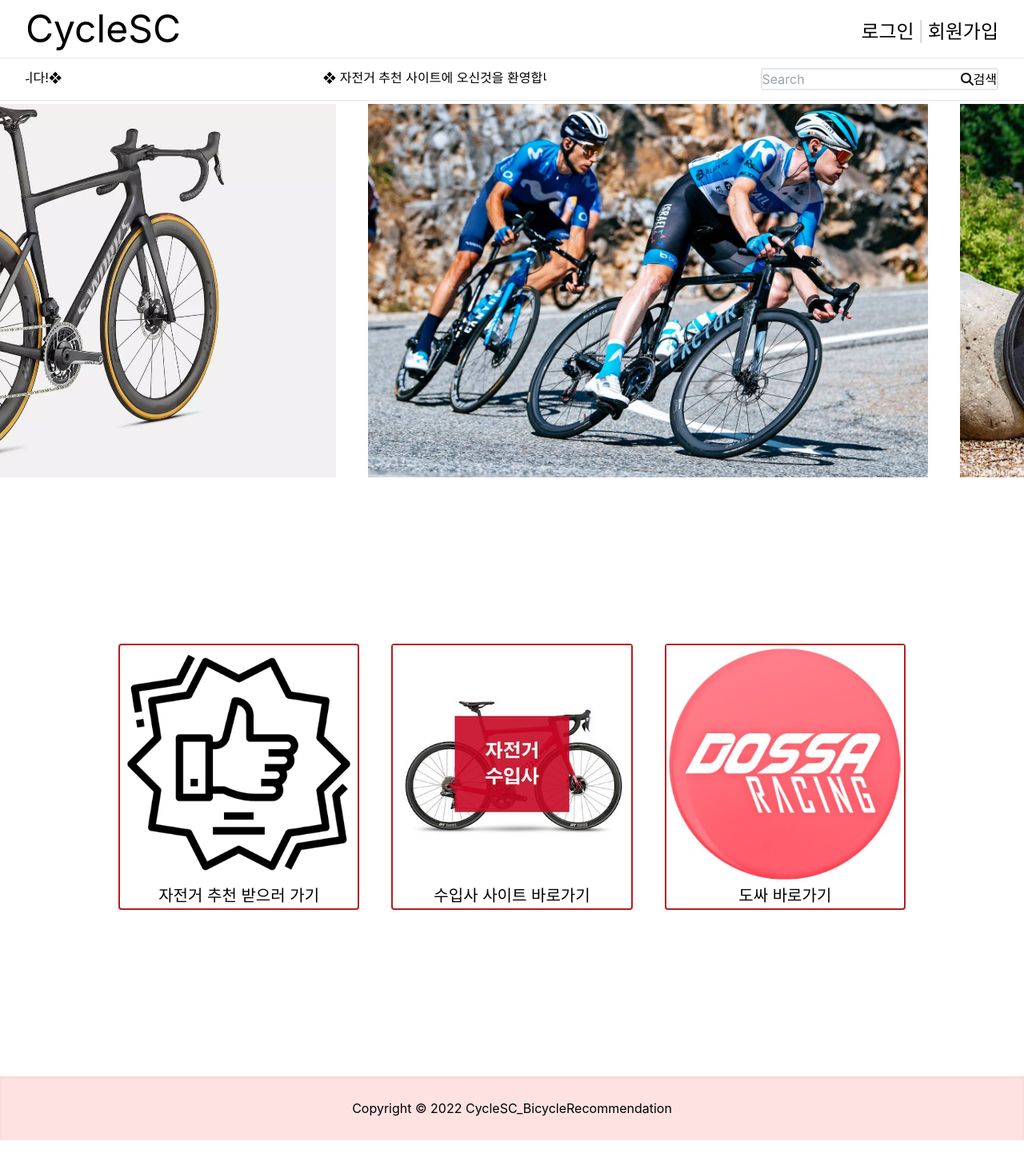
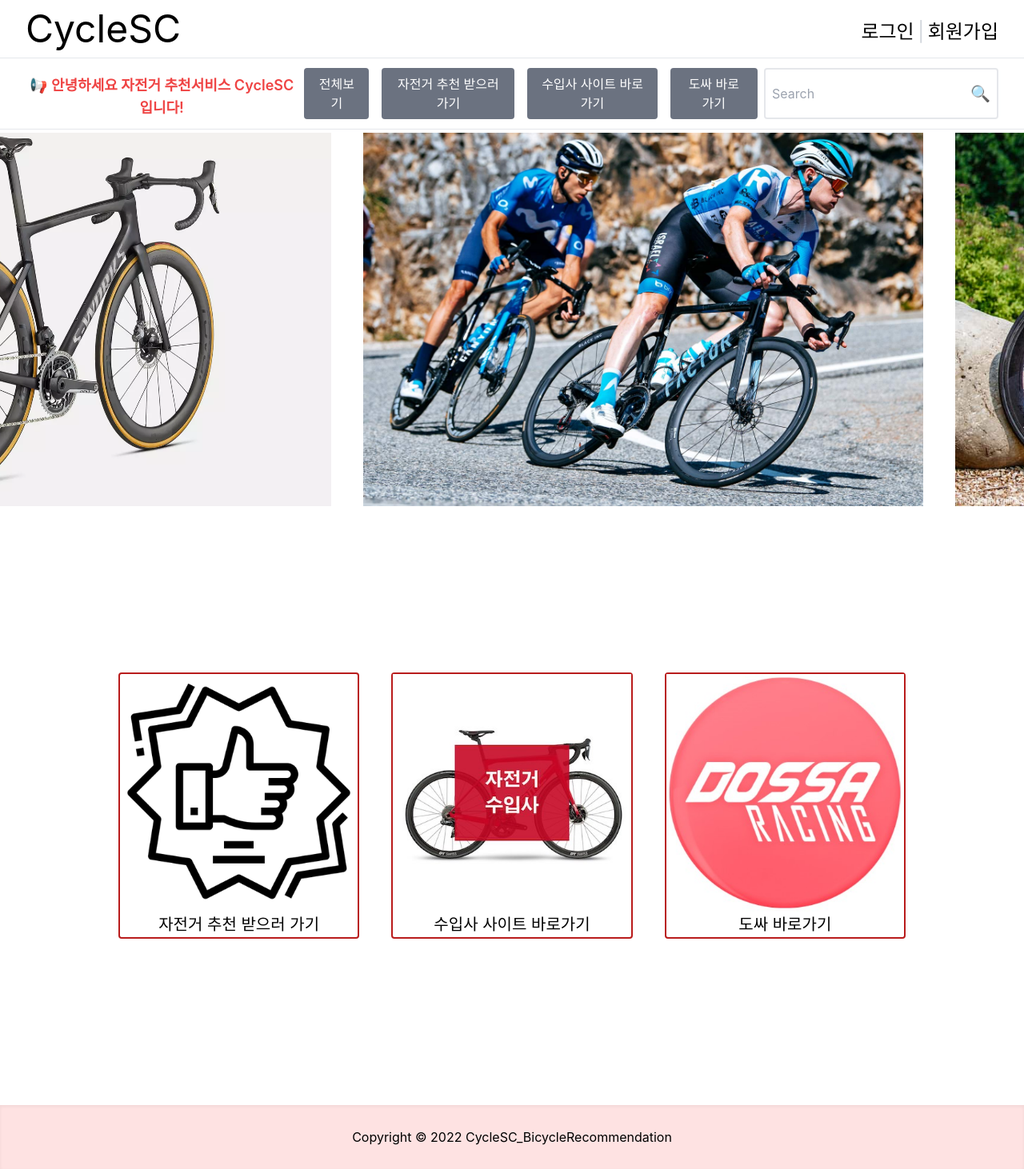
Before and after one commit to KittelLee/Bicycle, a Next.js app: page / in a window 1280 px wide. Shown: the whole page at 80% size. Before the commit the page ends 1426 px from the top, so only its background shows below. Built offline with nearby package versions, Linux system fonts and the light colour scheme.

Commit message:
ver0.0.7

```diff
--- a/pages/components/Layout.js
+++ b/pages/components/Layout.js
@@ -2,9 +2,7 @@
 import Head from "next/head";
 import Link from "next/link";
 import { Fragment } from "react";
-import Marquee from "react-fast-marquee";
-import { FontAwesomeIcon } from "@fortawesome/react-fontawesome";
-import { faMagnifyingGlass } from "@fortawesome/free-solid-svg-icons";
+import Modal from "./Modal";
 
 export default function Layout({ title, children }) {
   return (
@@ -34,13 +32,28 @@
           <hr />
           <div className="flex px-8 py-3 justify-between">
             <div>
-              <Marquee>❖ 자전거 추천 사이트에 오신것을 환영합니다!❖</Marquee>
+              <Modal />
             </div>
-            <div className="flex border-solid border-2 border-grey-100 rounded">
+
+            <div className="flex">
+              <button className="mx-2 py-2 px-4 text-white bg-gray-500 rounded hover:bg-gray-700">
+                전체보기
+              </button>
+              <button className="mx-2 py-2 px-4 text-white bg-gray-500 rounded hover:bg-gray-700">
+                자전거 추천 받으러 가기
+              </button>
+              <button className="mx-2 py-2 px-4 text-white bg-gray-500 rounded hover:bg-gray-700">
+                수입사 사이트 바로가기
+              </button>
+              <button className="mx-2 py-2 px-4 text-white bg-gray-500 rounded hover:bg-gray-700">
+                도싸 바로가기
+              </button>
+            </div>
+
+            <div className="flex border-solid border-2 border-grey-100 rounded p-2">
               <input type="text" placeholder="Search" />
-              <button type="button">
-                <FontAwesomeIcon icon={faMagnifyingGlass} />
-                검색
+              <button type="button" className="text-xl">
+                🔍
               </button>
             </div>
           </div>
--- /dev/null
+++ b/pages/components/Modal.js
@@ -0,0 +1,38 @@
+import React, { useState } from "react";
+
+const TestModals = () => {
+  const [showModal, setShowModal] = useState(false);
+
+  return (
+    <div className="flex md:flex-col justify-center items-center mt-2 ">
+      <div className="flex gap-5 ">
+        <button
+          className="font-semibold text-lg text-red-500 hover:text-blue-500"
+          type="button"
+          onClick={() => setShowModal(true)}
+        >
+          📢 안녕하세요 자전거 추천서비스 CycleSC입니다!
+        </button>
+      </div>
+      {showModal ? (
+        <div className="mx-auto fixed z-10 left-0 top-0 w-full h-full overflow-auto bg-black bg-opacity-75">
+          <h2 className="text-base mt-72 mx-4 text-white font-semibold text-center">
+            내용을 적어주세요!
+            <br />
+            내용을 적어주세요!
+            <br />
+            내용을 적어주세요!
+          </h2>
+          <button
+            className="mt-80 mx-auto w-1/2 px-8 h-10 bg-blue-500 hover:bg-blue-700 text-white rounded-md shadow font-semibold absolute left-1/4"
+            onClick={() => setShowModal(false)}
+          >
+            모달창닫기
+          </button>
+        </div>
+      ) : null}
+    </div>
+  );
+};
+
+export default TestModals;
--- a/pages/index.js
+++ b/pages/index.js
@@ -41,24 +41,32 @@
               </Link>
             </li>
             <li className="mx-5 border-solid border-2 border-red-700 rounded">
-              <a href="">
+              <Link href="#">
+                <a>
                   <img src="images/blog22.jpg" />
                 </a>
-              <a href="">
+              </Link>
+              <Link href="#">
+                <a>
                   <h3 className="text-black font-normal text-xl leading-relaxed text-center">
                     수입사 사이트 바로가기
                   </h3>
                 </a>
+              </Link>
             </li>
             <li className="mx-5 border-solid border-2 border-red-700 rounded">
-              <a href="">
+              <Link href={"https://corearoadbike.com/"} passHref>
+                <a>
                   <img src="images/blog11.jpg" />
                 </a>
-              <a href="https://corearoadbike.com/">
+              </Link>
+              <Link href={"https://corearoadbike.com/"} passHref>
+                <a>
                   <h3 className="text-black font-normal text-xl leading-relaxed text-center">
                     도싸 바로가기
                   </h3>
                 </a>
+              </Link>
             </li>
           </ul>
         </div>
```
Also changed, not shown: 1 other file (tests, documents, lock files or other folders). Lines whose indentation alone changed are shown as unchanged.
